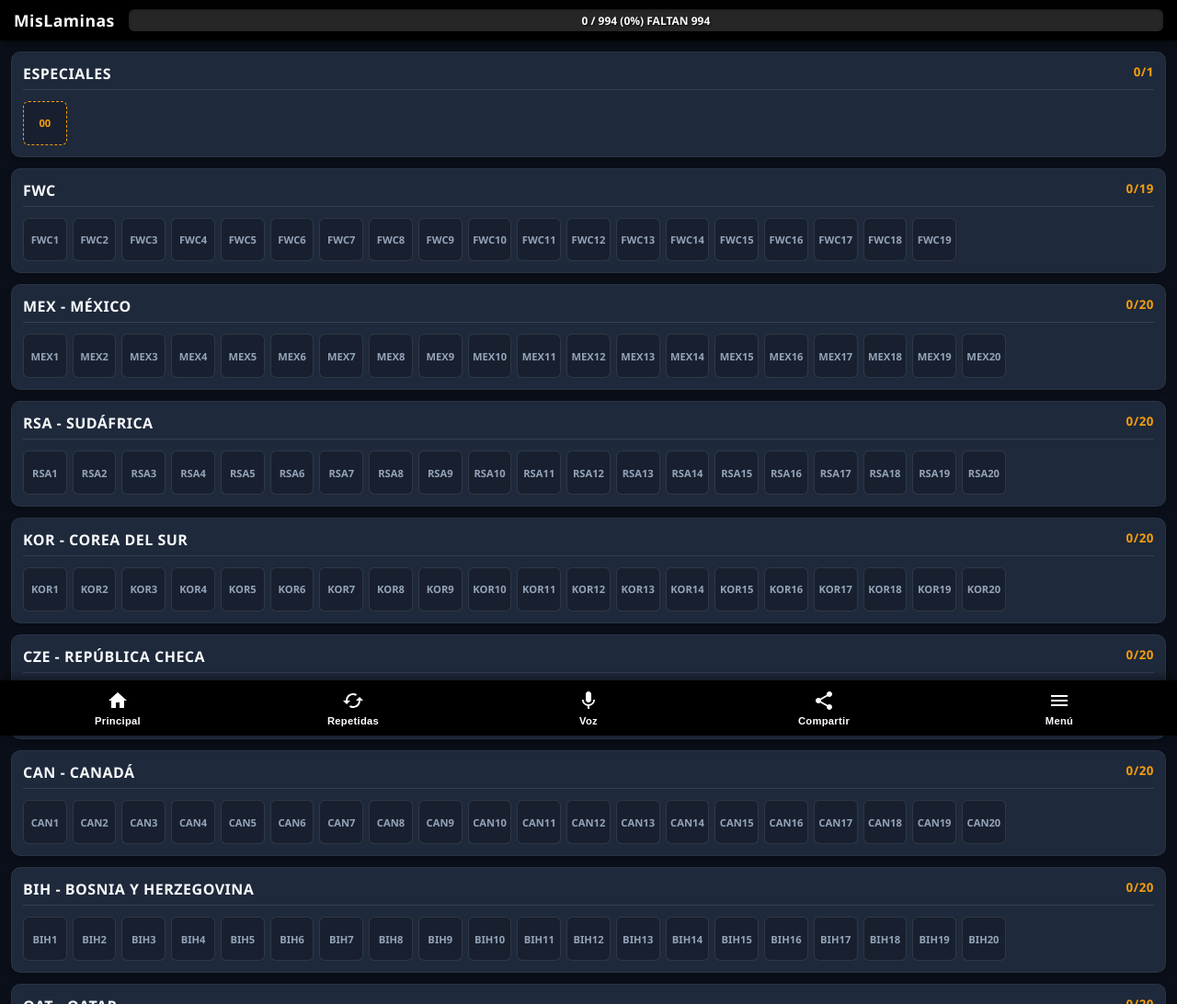
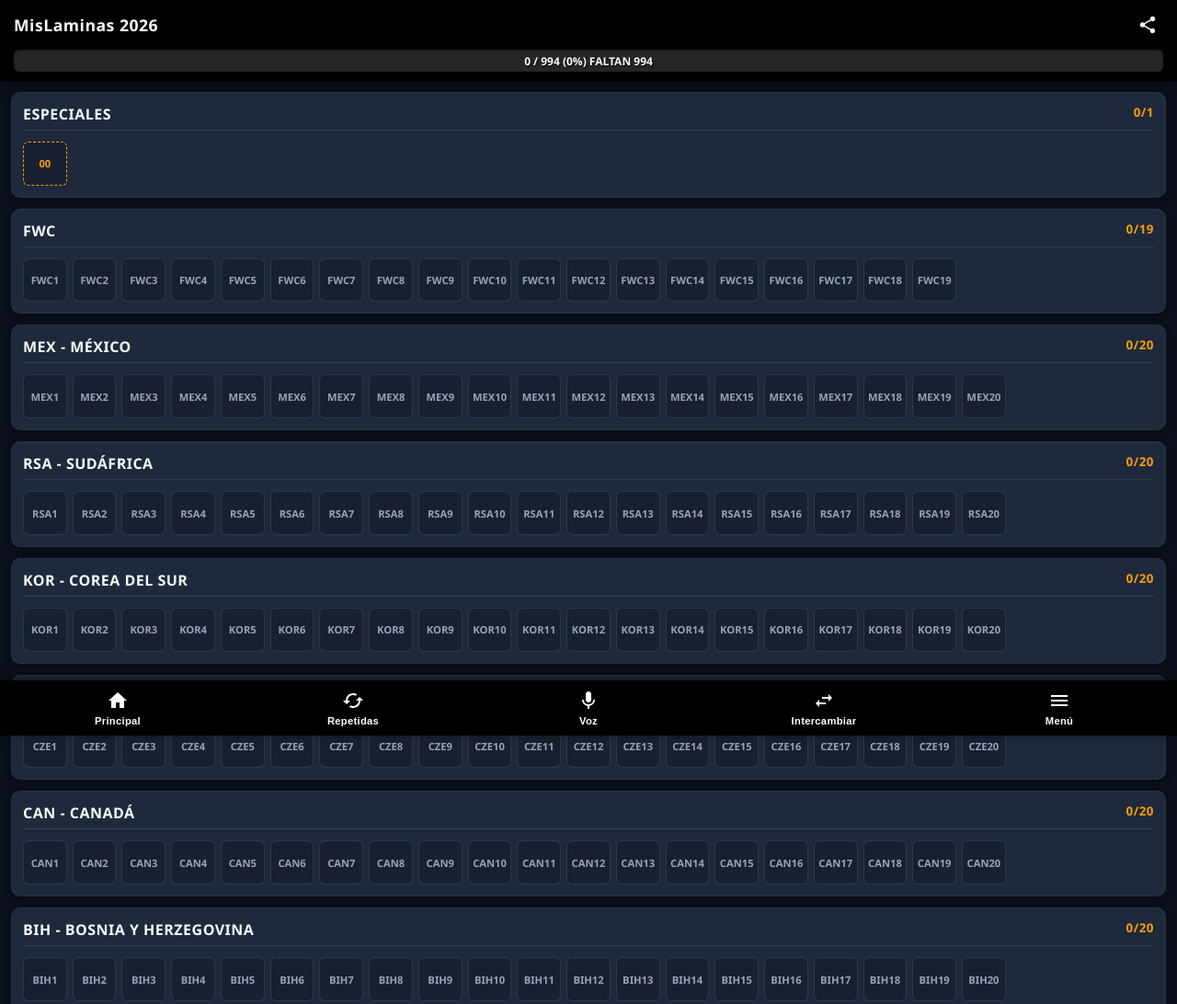
Before and after one commit to alejorc2022/mislaminas-web, a plain HTML site: page src/index.html in a window 1280 px wide. Shown: the top 1092 px of the page at 92% size. Drawn offline with Linux system fonts and the light colour scheme.

Commit message:
encabezado con doble fila y boton compartir

```diff
--- a/src/index.html
+++ b/src/index.html
@@ -9,8 +9,16 @@
 </head>
 <body>
     <header>
-        <div class="header-compact">
-            <span class="app-title">MisLaminas</span>
+    <div class="header-row-1">
+        <span class="app-title">MisLaminas 2026</span>
+        <button id="btn-header-compartir" class="header-icon-btn" title="Compartir progreso">
+            <svg viewBox="0 0 24 24" class="header-icon">
+                <path d="M18 16.08c-.76 0-1.44.3-1.96.77L8.91 12.7c.05-.23.09-.46.09-.7s-.04-.47-.09-.7l7.05-4.11c.54.5 1.25.81 2.04.81 1.66 0 3-1.34 3-3s-1.34-3-3-3-3 1.34-3 3c0 .24.04.47.09.7L8.04 9.81C7.5 9.31 6.79 9 6 9c-1.66 0-3 1.34-3 3s1.34 3 3 3c.79 0 1.5-.31 2.04-.81l7.12 4.16c-.05.21-.08.43-.08.65 0 1.61 1.31 2.92 2.92 2.92s2.92-1.31 2.92-2.92c0-1.61-1.31-2.92-2.92-2.92z"/>
+            </svg>
+        </button>
+    </div>
+
+    <div class="header-row-2">
         <div class="progress-container">
             <div id="progress-bar"></div>
             <span id="progress-text">0 / 994 (0.0%) FALTAN 994</span>
@@ -41,10 +49,11 @@
             <span class="nav-label">Voz</span>
         </button>
 
-        <!-- Botón 4: Compartir -->
-        <button id="btn-nav-compartir" class="nav-item">
-            <svg class="nav-icon" viewBox="0 0 24 24"><path d="M18 16.08c-.76 0-1.44.3-1.96.77L8.91 12.7c.05-.23.09-.46.09-.7s-.04-.47-.09-.7l7.05-4.11c.54.5 1.25.81 2.04.81 1.66 0 3-1.34 3-3s-1.34-3-3-3-3 1.34-3 3c0 .24.04.47.09.7L8.04 9.81C7.5 9.31 6.79 9 6 9c-1.66 0-3 1.34-3 3s1.34 3 3 3c.79 0 1.5-.31 2.04-.81l7.12 4.16c-.05.21-.08.43-.08.65 0 1.61 1.31 2.92 2.92 2.92s2.92-1.31 2.92-2.92c0-1.61-1.31-2.92-2.92-2.92z"/></svg>
-            <span class="nav-label">Compartir</span>
+        <button id="btn-nav-intercambiar" class="nav-item">
+        <svg class="nav-icon" viewBox="0 0 24 24">
+            <path d="M6.99 11L3 14.99l3.99 3.99V16H14v-2H6.99v-3zM21 9l-3.99-3.99V8H10v2h7.01v2.99L21 9z"/>
+        </svg>
+        <span class="nav-label">Intercambiar</span>
        </button>
 
         <!-- Botón 5: Menú -->
--- a/src/script.js
+++ b/src/script.js
@@ -112,6 +112,7 @@ function updateSectionCount(teamCode) {
 function updateProgress() {
     // Contamos las láminas obtenidas (las que están en true dentro del objeto collection)
     const obtenidas = Object.values(collection).filter(status => status === true).length;
+
     // CAMBIO: Usamos Math.round() para eliminar por completo los decimales
     const porcentaje = Math.round((obtenidas / TOTAL_LAMINAS) * 100);
 
@@ -141,7 +142,7 @@ initAlbum();
 // --- CONTROL DE LA BARRA DE NAVEGACIÓN INFERIOR ---
 
 // 1. Vincular la función de compartir que ya tenías al nuevo botón de la posición 4
-const btnCompartir = document.getElementById('btn-nav-compartir');
+const btnCompartir = document.getElementById('btn-header-compartir');
 if (btnCompartir) {
     // Aquí mapeas la función exacta que tenías programada para exportar
     function exportarFaltantes() {
@@ -204,6 +205,19 @@ if (btnCompartir) {
     btnCompartir.addEventListener('click', () => {
         // Ejecuta tu función existente aquí, por ejemplo:
          exportarFaltantes();
+    });
+}
+
+// 2. Botón Intercambiar del Footer (Preparado para desarrollo futuro)
+const btnNavIntercambiar = document.getElementById('btn-nav-intercambiar');
+if (btnNavIntercambiar) {
+    btnNavIntercambiar.addEventListener('click', () => {
+        // Dejado en stand-by profesional mostrando aviso táctico en pantalla
+        if (typeof mostrarNotificacionTactica === 'function') {
+            mostrarNotificacionTactica("Función de Intercambio disponible próximamente...");
+        } else {
+            mostrarNotificacionTactica("Función de Intercambio disponible próximamente...");
+        }
     });
 }
 
--- a/src/style.css
+++ b/src/style.css
@@ -390,3 +390,40 @@ header h1 {
     50% { opacity: 0.6; }
     100% { opacity: 1; }
 }
+
+/* --- Distribución del Encabezado en Doble Fila --- */
+.header-row-1 {
+    display: flex;
+    justify-content: space-between;
+    align-items: center;
+    margin-bottom: 10px; /* Separación fluida con la barra de progreso */
+}
+
+.header-row-2 {
+    width: 100%;
+}
+
+/* Botón de compartir en el encabezado */
+.header-icon-btn {
+    background: transparent;
+    border: none;
+    cursor: pointer;
+    padding: 6px;
+    display: flex;
+    align-items: center;
+    justify-content: center;
+    border-radius: 50%;
+    transition: background-color 0.2s ease;
+    -webkit-tap-highlight-color: transparent;
+}
+
+/* Efecto activo premium al pulsar en celulares */
+.header-icon-btn:active {
+    background-color: rgba(255, 255, 255, 0.12);
+}
+
+.header-icon {
+    width: 22px;
+    height: 22px;
+    fill: var(--text-white);
+}
```
Lines whose indentation alone changed are shown as unchanged.
